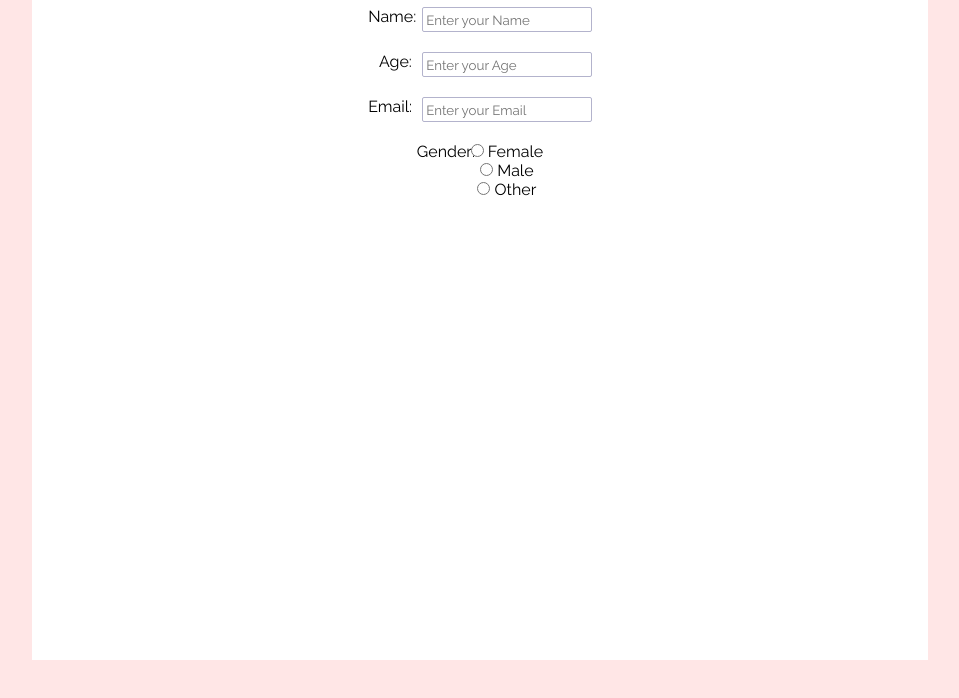
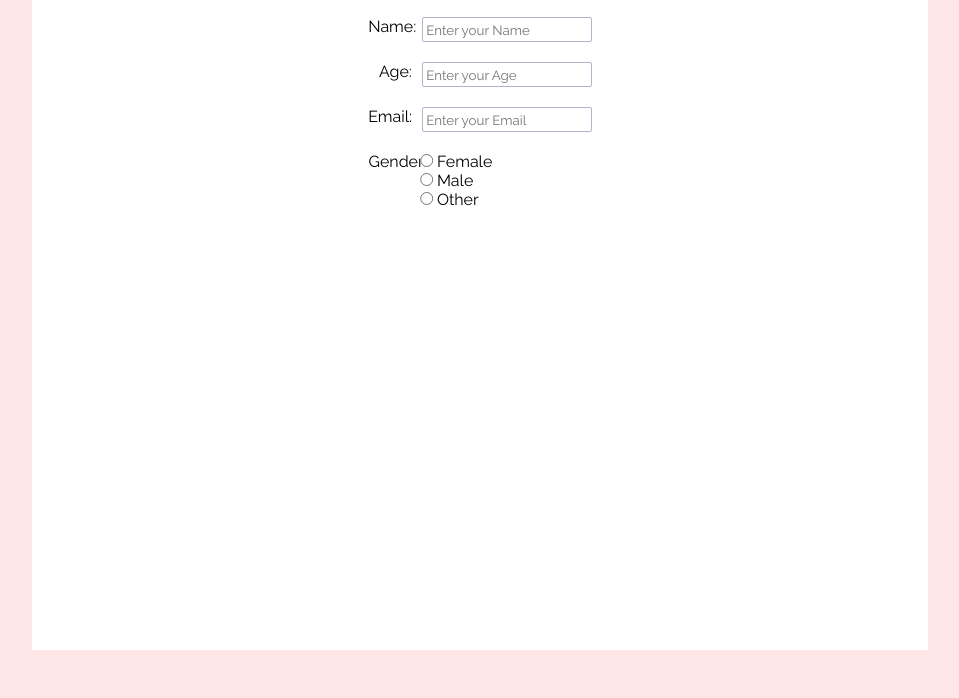
Before and after one commit to Sarah-Addo/survey-page-project, a plain HTML site: page index.html in a window 1280 px wide. Shown: the part 90-788 px from the top of the page, without its empty margins (160-1119 px from the left). Drawn offline with Linux system fonts and the light colour scheme.

Commit message:
making space between elemts symetrical and even

```diff
--- a/index.css
+++ b/index.css
@@ -27,7 +27,7 @@ body {
 #form-inner{
 	text-align:center;
 	background-color:#ffffff;
-	height:700px;
+	height:85%;
 	width:70%;
 	margin: auto;
     position: absolute;
@@ -52,10 +52,16 @@ body {
 
 }
 .labels {
+
 	width:6%;
     text-align:right;
     padding-right:10px;
 }
-.radio-buttons {
-	text-decoration: none;
+#gender-label {
+	transform: translate(-90%, 0);
 }
+#radio-buttons {
+	transform: translate(-70%, 0);
+	text-align:left;
+
+}
```
